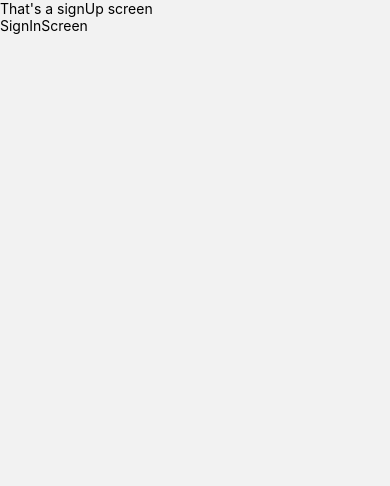
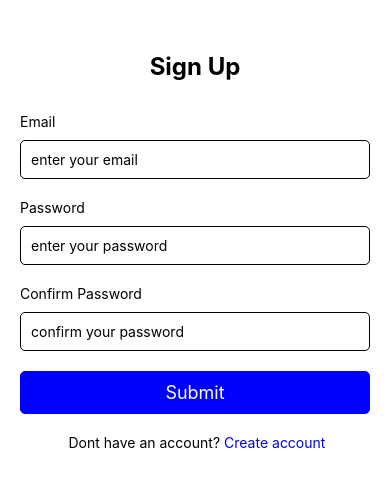
Before and after one commit to Max-creator11/QuizApp, a React Native app: screen /SignUpScreen in a window 390 px wide. Shown: the top 486 px of the page. Built offline with nearby package versions, Linux system fonts and the light colour scheme.

Commit message:
Sign-in(up) components

```diff
--- a/screens/SignInScreen.js
+++ b/screens/SignInScreen.js
@@ -1,12 +1,15 @@
 import React, {useState} from 'react'
 import {View, Text, SafeAreaView} from 'react-native'
+import { SignUpScreen } from '.'
 import { FormInput, FormButton } from './components'
 const SignInScreen = ({navigation}) => {
   const [email, setEmail] = useState('')
   const [password, setPassword] = useState('')
 
   const handleOnSubmit = () => {
-    console.log('hi')
+    console.log(`email:${email}; password:${password}`)
+    setEmail('')
+    setPassword('')
   }
   return (
     <SafeAreaView
@@ -47,6 +50,11 @@ const SignInScreen = ({navigation}) => {
 
       {/* SubmitButton */}
       <FormButton labelText={'Submit'} handleOnPress={handleOnSubmit} style={{width:'100%'}}/>
+
+      <View style={{flexDirection:'row', alignItems:'center', marginTop:20}}>
+        <Text> Dont have an account?</Text>
+        <Text style={{marginLeft:4, color:'blue'}} onPress={() => navigation.navigate('SignUpScreen')}>Create account</Text>
+      </View>
     </SafeAreaView>
   )
 }
--- a/screens/SignUpScreen.js
+++ b/screens/SignUpScreen.js
@@ -1,12 +1,79 @@
-import React from 'react'
-import {View, Text} from 'react-native'
+import React, {useState} from 'react'
+import {View, Text, SafeAreaView} from 'react-native'
+import {FormInput, FormButton } from './components'
+
 
 const SignUpScreen = ({navigation}) => {
+  const [email, setEmail] = useState('')
+  const [password, setPassword] = useState('')
+  const [confirmationPassword, setConfirmationPassword] = useState('')
+
+  const handleOnSubmit = () => {
+    if(email !='' && password != '' && confirmationPassword !=''){
+      if(password == confirmationPassword){
+        //SignUp
+      } else {
+        alert('password did not match')
+      }
+    }
+    setEmail('')
+    setPassword('')
+    setConfirmationPassword('')
+  }
+
   return (
-    <View>
-      <Text>That's a signUp screen</Text>
-        <Text onPress={() => navigation.navigate('SignInScreen')}>SignInScreen</Text>
-    </View>
+    <SafeAreaView
+    style={{
+      backgroundColor:'white',
+      flex:1,
+      alignItems:'center',
+      justifyContent:'flex-start',
+      padding:20,
+    }}>
+      {/* Header */}
+      <Text style={{
+        fontSize:24,
+        color:'black',
+        fontWeight:'bold',
+        marginVertical:32
+        }}>
+        Sign Up
+      </Text>
+
+      {/* Form */}
+
+      <FormInput
+      labelText='Email'
+      placeholderText='enter your email'
+      onChangeText = {value => setEmail(value)}
+      value ={email}
+      keyboardType = {'email-adress'}
+      />
+
+      <FormInput
+      labelText='Password'
+      placeholderText='enter your password'
+      onChangeText = {value => setPassword(value)}
+      value ={password}
+      secureTextEntry={true}
+      />
+
+      <FormInput
+      labelText='Confirm Password'
+      placeholderText='confirm your password'
+      onChangeText = {value => setConfirmationPassword(value)}
+      value ={confirmationPassword}
+      secureTextEntry={true}
+      />
+
+      {/* SubmitButton */}
+      <FormButton labelText={'Submit'} handleOnPress={handleOnSubmit} style={{width:'100%'}}/>
+
+      <View style={{flexDirection:'row', alignItems:'center', marginTop:20}}>
+        <Text> Dont have an account?</Text>
+        <Text style={{marginLeft:4, color:'blue'}} onPress={() => navigation.navigate('SignInScreen')}>Create account</Text>
+      </View>
+    </SafeAreaView>
   )
 }
 
```
